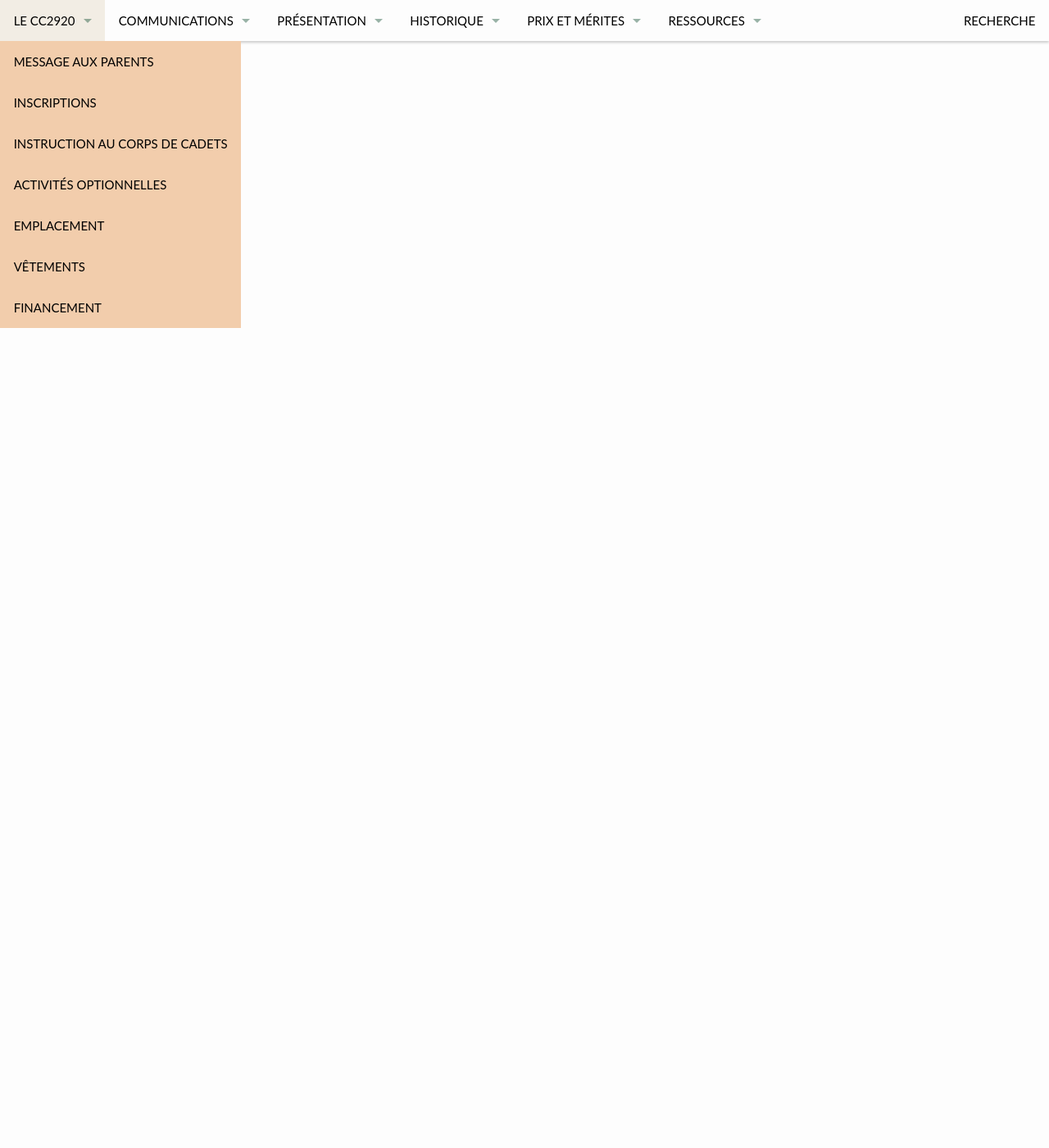
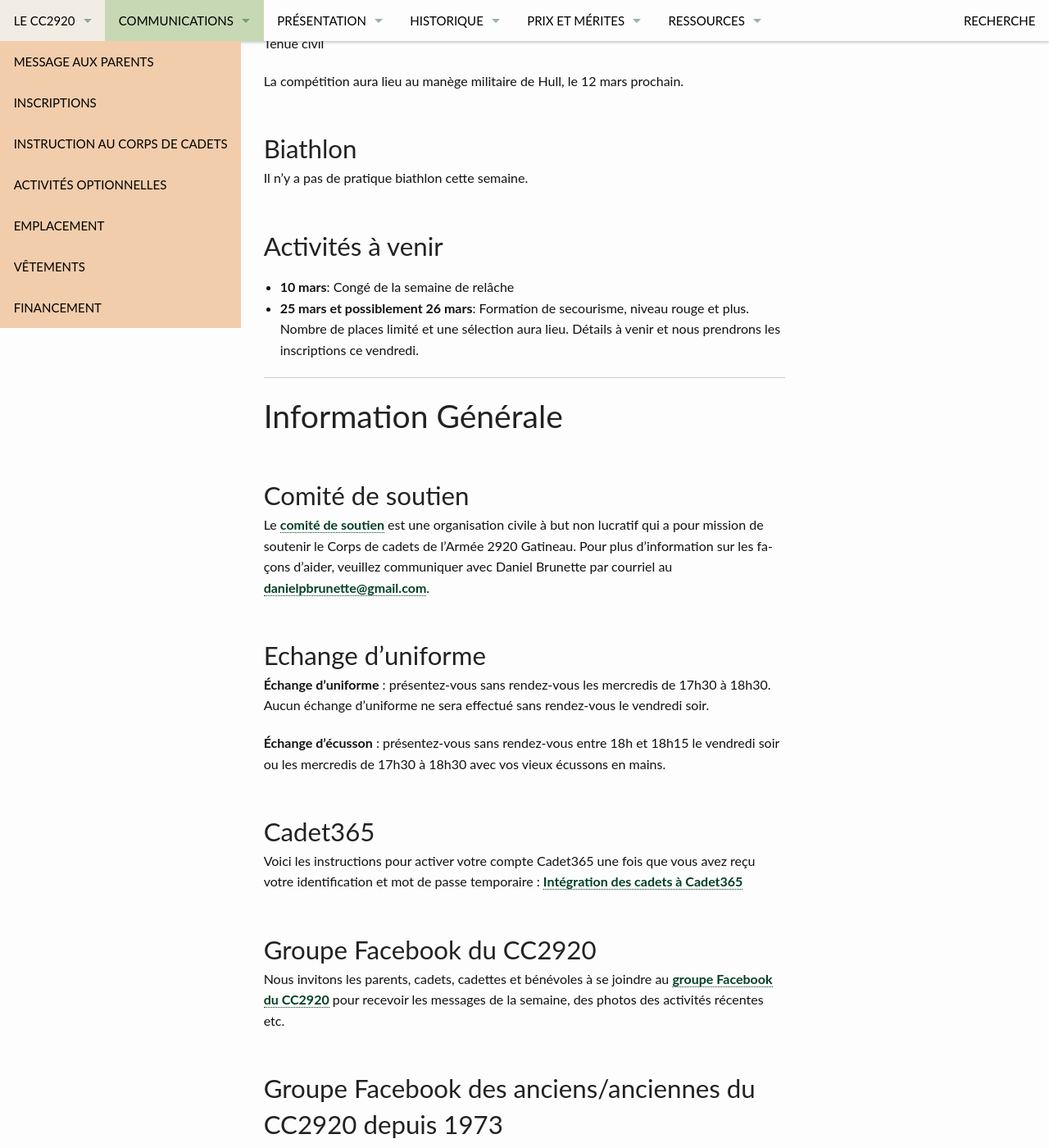
Before and after one commit to CC2920/web, a Jekyll site: the page built from content/communications.md, in a window 1280 px wide and 1400 px high, scrolled down 977 px. Shown: the whole window at 82% size. Built offline with Jekyll 4.4.1, drawn with Linux system fonts in a browser that asks for light colours; some of the changed text lies outside the part shown.

Commit message:
Created concatenated communications page for msgs

```diff
--- a/_config.yml
+++ b/_config.yml
@@ -142,6 +142,11 @@
       layout: 'left-nav'
       subheadline: 'Communiqué'
       include-in-nav: true
+      order:
+        - messages.md
+        - information.md
+        - bulletin.md
+        - calendrier.md
   -
     scope:
       path: 'content/_historique'
--- a/_data/navigation.yml
+++ b/_data/navigation.yml
@@ -26,7 +26,7 @@
 
 
 - title: Communications
-  url: "/communications/messages/"
+  url: "/communications/"
   side: left
   dropdown:
   - title: "Messages de la semaine"
@@ -38,6 +38,9 @@
   - title: "Bulletin"
     url: "/communications/bulletin/"
     sortorder: 30
+  - title: "Calendrer"
+    url: "/communications/calendrier/"
+    sortorder: 40
 
 
 - title: "Présentation"
--- /dev/null
+++ b/_layouts/communications.html
@@ -0,0 +1,42 @@
+---
+layout: default
+format: post
+---
+{% comment %}
+*
+*  Template used to facilitate the regrouping of the content under the _communications
+*
+{% endcomment %}
+
+<div class="row t30">
+	<div class="medium-8 columns{% if page.sidebar == NULL %} medium-offset-2 end{% endif %}{% if page.sidebar == "left" %} medium-push-4{% endif %}">
+		<article itemscope itemtype="http://schema.org/Article">
+			<header>
+				{% if page.image.title %}
+				<figure>
+					<img src="{{ site.url }}{{ site.baseurl }}/images/{{ page.image.title }}" width="970" alt="{{ page.title | escape_once }}" itemprop="image">
+
+					{% if page.image.caption_url and page.image.caption %}
+					<figcaption class="text-right">
+						<a href="{{ page.image.caption_url }}">{{ page.image.caption }}</a>
+					</figcaption>
+					{% elsif page.image.caption %}
+					<figcaption class="text-right">
+						{{ page.image.caption }}
+					</figcaption>
+					{% endif %}
+				</figure>
+				{% endif %}
+
+				<div itemprop="name">
+					{% if page.subheadline %}<span class="subheadline">{{ page.subheadline }}</span>{% endif %}
+				</div>
+			</header>
+
+			<div itemprop="articleSection">
+			{{ content }}
+			</div>
+		</article>
+	</div><!-- /.medium-8.columns -->
+
+</div><!-- /.row -->
--- a/_layouts/messages.html
+++ b/_layouts/messages.html
@@ -1,14 +1,16 @@
 ---
 layout: left-nav
 format: page-fullwidth
+
+collection: communications
 ---
 
 {{ content }}
 
+{% assign activities = page.activities %}
+{% if activities %}
 <h2 class="b15">Activités à venir</h2>
 
-{% assign activities = page.activities %}
-{% if activities %}
 <ul>
 {% for activity in activities %}
 <li><b>{{ activity.date }}</b>: {{ activity.title }}</li>
--- a/content/communications.md
+++ b/content/communications.md
@@ -1,9 +1,65 @@
 ---
-layout: page
+layout: communications
 title:  "Communications"
+subheadline: 'Communiqué'
 breadcrumb: true
 permalink: "/communications/"
 ---
 
+{% comment %}
+*
+*     Cette page regroupe toutes les sous-pages du répertoire _communications
+*
+*     Le code ci-dessous utilise le titre de chaque page pour assigner le contenu aux variables pour
+*     ensuite concaténer les variables en ordre, commençant avec les Messages de la semaine
+*
+{% endcomment %}
 
-{% include list-sectionNav title=page.title %}
+{% assign comms = site.communications  %}
+{% for comm in comms %}
+
+    {% case comm.title %}
+
+    {% when "Messages de la semaine" %}
+        {% assign msg = comm %}
+
+    {% when "Information Générale" %}
+        {% assign info = comm %}
+
+    {% when "Bulletin d'information" %}
+        {% assign bulletin = comm %}
+
+    {% when "Calendrier" %}
+        {% assign calendrier = comm %}
+
+    {% endcase %}
+{% endfor %}
+
+
+<!-- Message de la semaine -->
+# {{ msg.title }}
+{{ msg.content }}
+
+{% if msg.activities %}
+<h2 class="b15">Activités à venir</h2>
+<ul>
+    {% for activity in msg.activities %}
+<li><b>{{ activity.date }}</b>: {{ activity.title }}</li>
+    {% endfor %}
+</ul>
+{% endif %}
+
+<hr />
+<!-- Information  -->
+# {{ info.title }}
+{{ info.content }}
+
+<hr />
+<!-- Bulletin -->
+# {{ bulletin.title }}
+{{ bulletin.content }}
+
+<hr />
+<!-- Calendrier -->
+# {{ calendrier.title }}
+{{ calendrier.content }}
```
Also changed, not shown: content/_communications/calendrier.md (added, +5 -0 lines).
